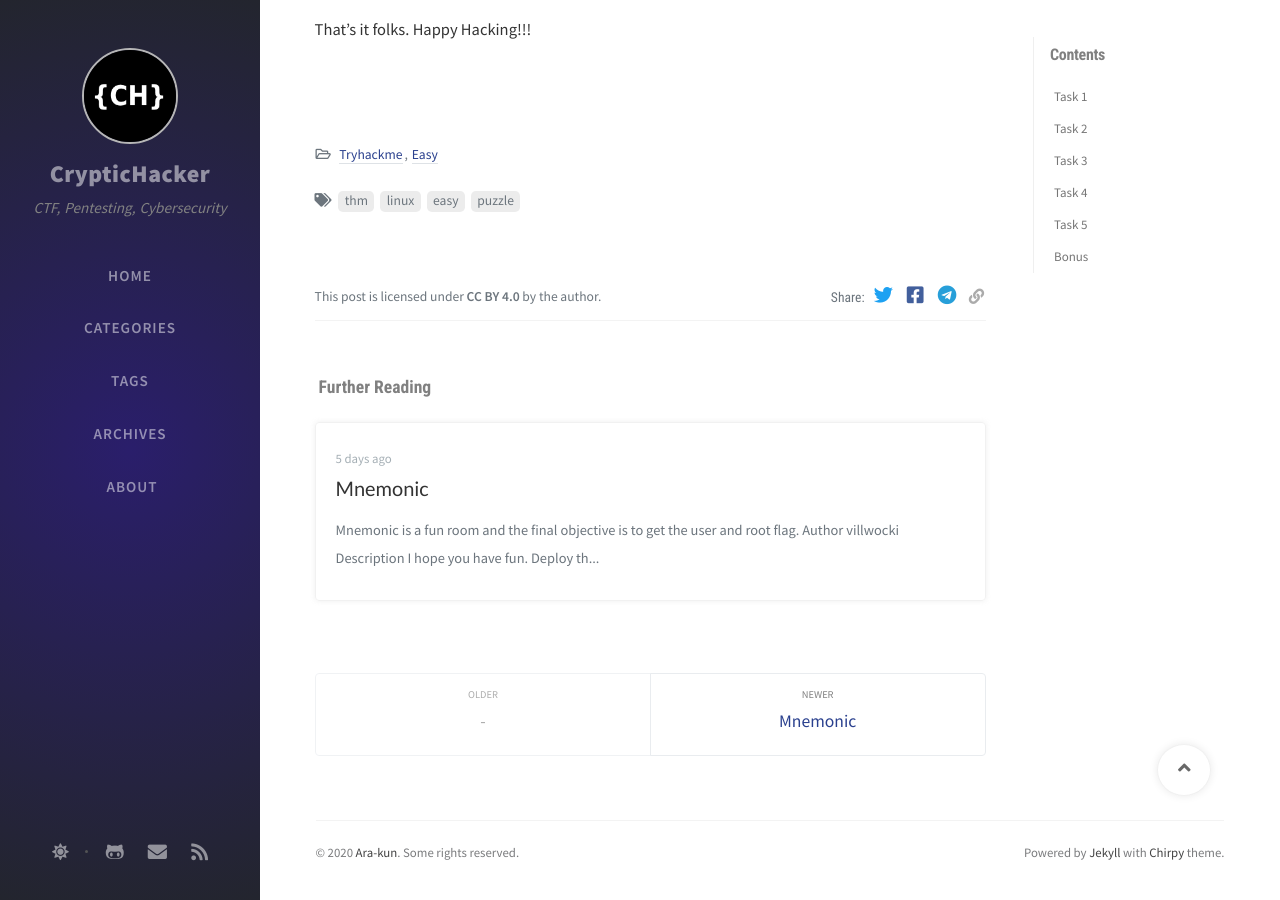
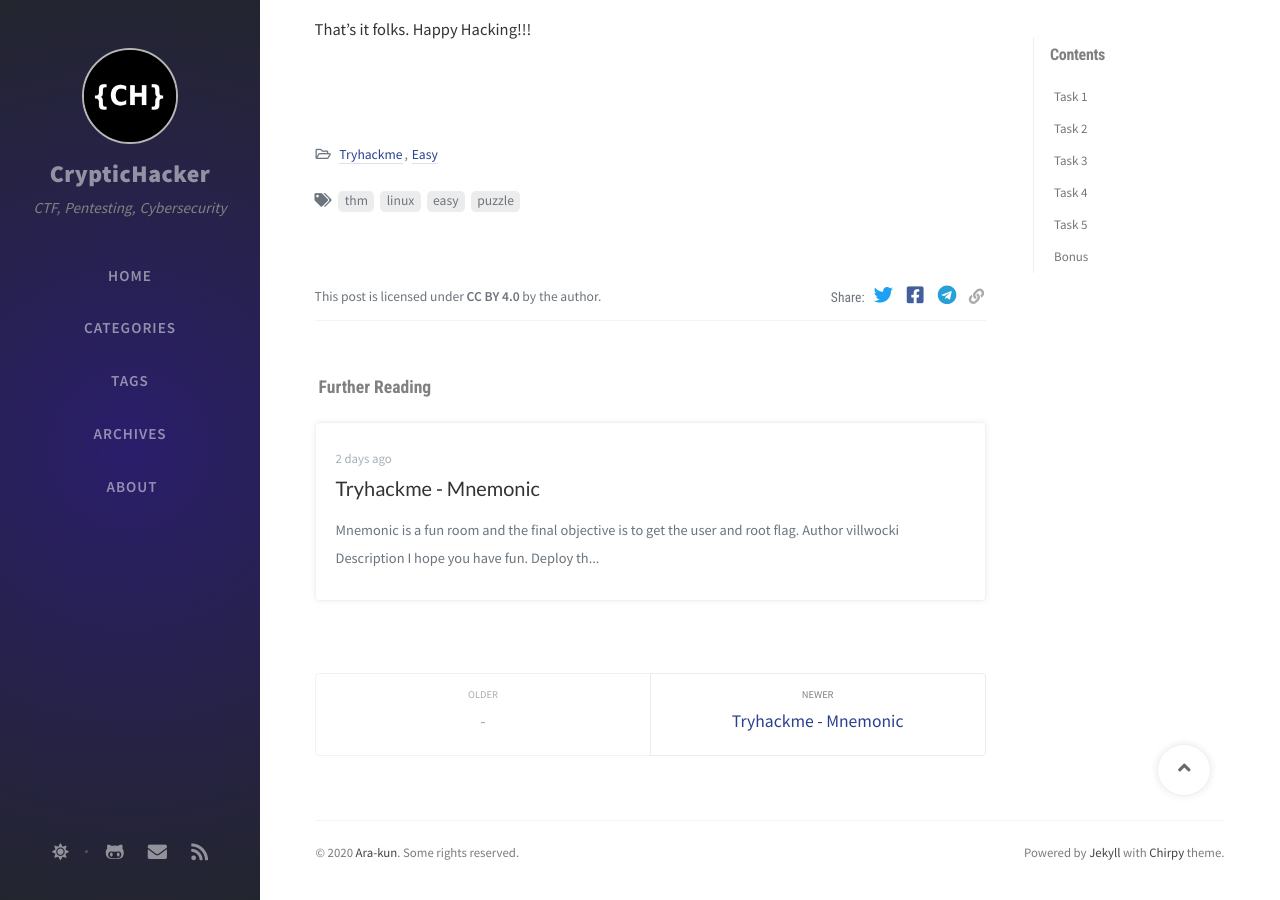
Before and after one commit to cryptichacker/cryptichacker.github.io, a Jekyll site: the page built from _posts/2020-11-14-psychobreak.md, in a window 1280 px wide and 900 px high, scrolled down 4209 px. Built offline with Jekyll 4.4.1, drawn with Linux system fonts in a browser that asks for light colours; nearby versions of some CDN libraries; comment, search, counter and statistics services are not loaded; some of the changed text lies outside the part shown.

Commit message:
Post_update

```diff
--- a/_posts/2020-11-14-psychobreak.md
+++ b/_posts/2020-11-14-psychobreak.md
@@ -1,6 +1,6 @@
 ---
 layout: post
-title: Psychobreak
+title: Tryhackme - Psychobreak
 date: 2020-11-14 19:00:00 +0000
 category: [Tryhackme, Easy]
 tags: [thm,linux,easy,puzzle]
--- a/_posts/2020-11-17-mnemonic.md
+++ b/_posts/2020-11-17-mnemonic.md
@@ -1,7 +1,7 @@
 ---
 layout: post
-title: Mnemonic
-date: 2020-11-14 19:00:00 +0000
+title: Tryhackme - Mnemonic
+date: 2020-11-17 19:00:00 +0000
 category: [Tryhackme, Medium]
 tags: [thm,linux,medium]
 ---
```
